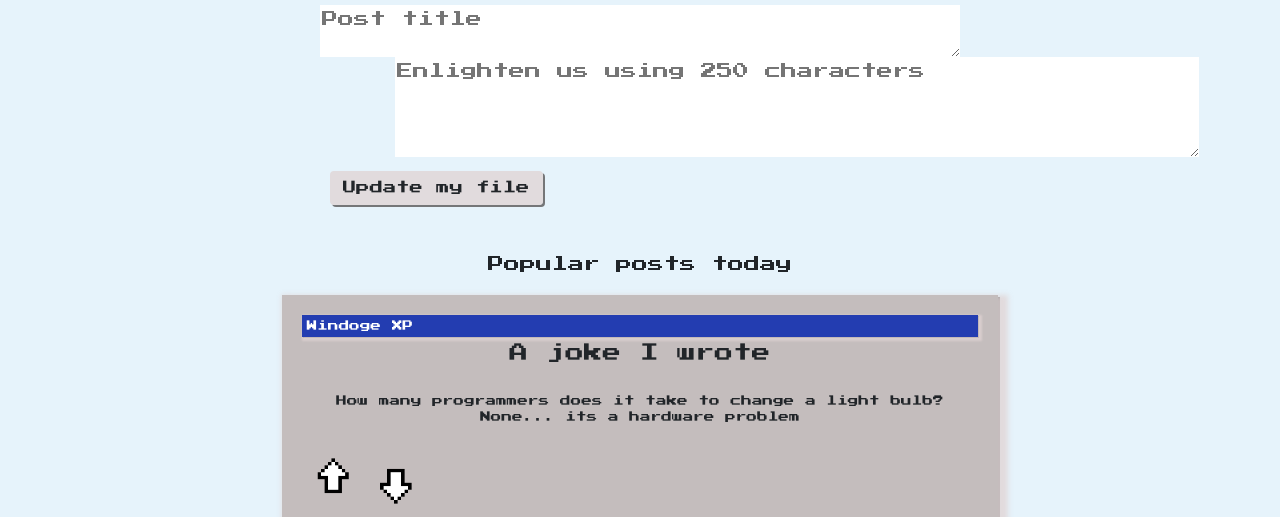
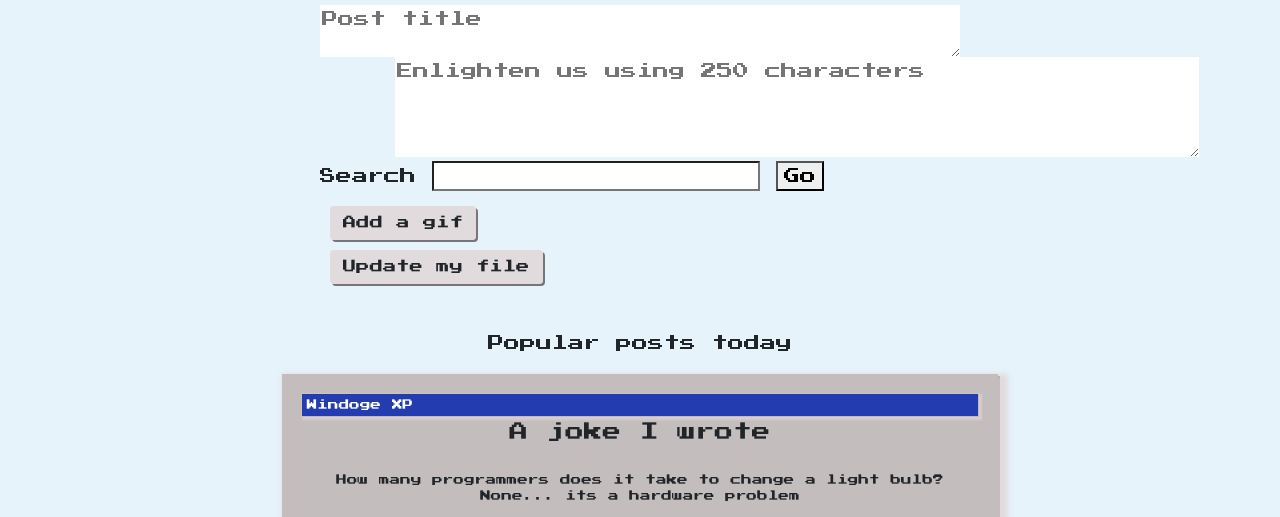
Before and after one commit to SuperBrava/LAP-1-PROJECT-Frontend, a plain HTML site: page graphics.html in a window 1280 px wide. Shown: the part 206-723 px from the top of the page. Drawn offline with nearby package versions, Linux system fonts and the light colour scheme; a script that the page names is missing.

Commit message:
made sure all pages have giphy functionality

```diff
--- a/graphics.html
+++ b/graphics.html
@@ -44,11 +44,22 @@
 
       <form id="createPost">
         <h2>Create a post</h2>
+
+        <!--form for the giphy api creating a button and then display the search and then you can search a giph and maybe drop and drag into textarea box-->
+
         <div class="textareadiv">
             <h5></h5>
-            <textarea id="postbartitle" name="postbar" maxlength="75" rows="2" cols="25" placeholder="Post title" required></textarea>
-          <textarea id="postbar" name="postbar" maxlength="250" rows="4" cols="50" placeholder="Enlighten us using 250 characters" required></textarea>
-          <input type="submit"  class="btn" name="submit" value="Update my file">
+            <textarea id="postbartitle" name="postbar" maxlength="75" rows="2" cols="25" placeholder="Post title" ></textarea>
+            <div class="out">
+            <textarea id="postbar" name="postbar" maxlength="250" rows="4" cols="50" placeholder="Enlighten us using 250 characters"></textarea>
+          </div>
+            <form>
+              <label for="search" placeholder="Search for a gif">Search</label>
+              <input type="search" id="search"/>
+              <button id="btnSearch">Go</button>
+            </form>
+            <input type="submit" class="btn" id="gif" name="search" value="Add a gif">
+          <input type="submit" class="btn" name="submit" value="Update my file">
         </div>
       </form>
 
```
Also changed, not shown: gaming.html (+13 -2 lines), technology.html (+13 -2 lines).
